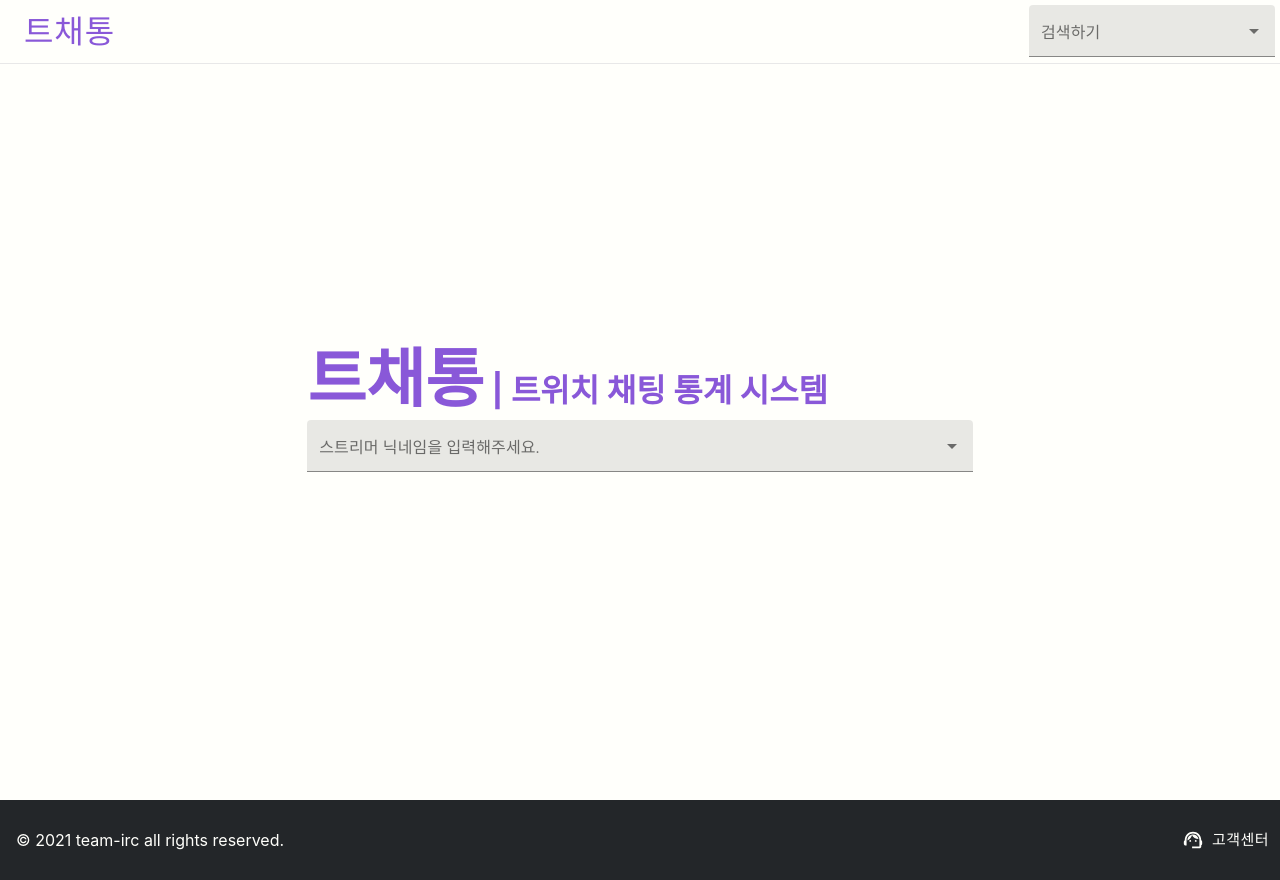
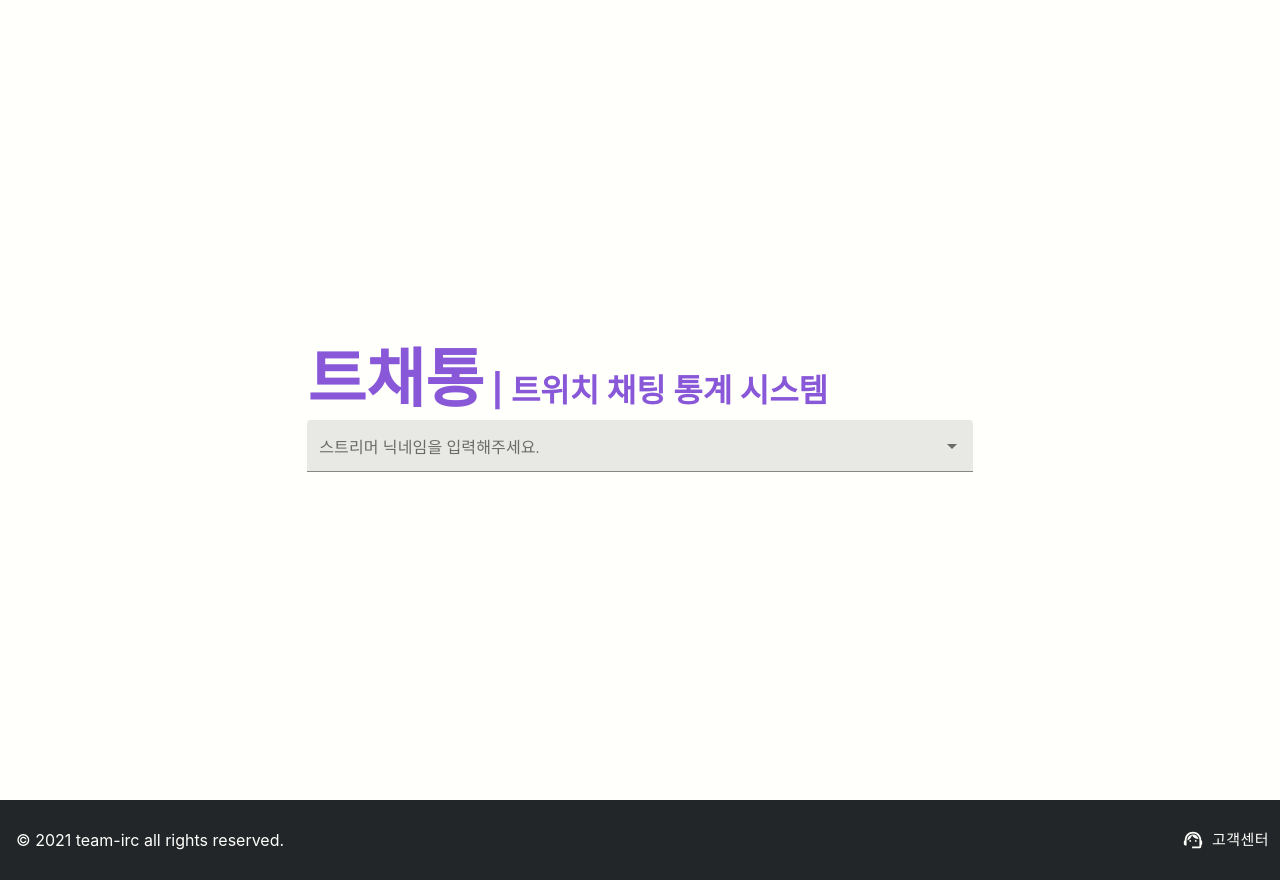
Before and after one commit to team-irc/tchatong, a Next.js app in the folder app/frontend/: page / in a window 1280 px wide. Built offline with nearby package versions, Linux system fonts and the light colour scheme.

Commit message:
Refactor layout
Header layout은 기본적용이 안되도록 함

```diff
--- a/app/frontend/pages/_app.tsx
+++ b/app/frontend/pages/_app.tsx
@@ -11,11 +11,9 @@ function MyApp({ Component, pageProps }: AppProps) {
         <title>트채통 | 트위치 채팅 통계 시스템</title>
         <meta name="viewport" content="width=device-width, initial-scale=1.0" />
       </Head>
-      <Header>
-        <Footer>
-          <Component {...pageProps} />
-        </Footer>
-      </Header>
+      <Footer>
+        <Component {...pageProps} />
+      </Footer>
     </>
   );
 }
--- a/app/frontend/pages/help/index.tsx
+++ b/app/frontend/pages/help/index.tsx
@@ -4,6 +4,7 @@ import Tab from '@mui/material/Tab';
 import Typography from '@mui/material/Typography';
 import Box from '@mui/material/Box';
 import { NextPage } from "next";
+import Header from '../../layout/header';
 
 interface TabPanelProps {
   children?: React.ReactNode;
@@ -46,6 +47,7 @@ const Help: NextPage = () => {
   };
 
   return (
+    <Header>
       <Box
         sx={{ flexGrow: 1, bgcolor: 'background.paper', display: 'flex', height: 224 }}
       >
@@ -87,6 +89,7 @@ const Help: NextPage = () => {
           Item Seven
         </TabPanel>
       </Box>
+    </Header>
   );
 }
 
```
Lines whose indentation alone changed are shown as unchanged.
